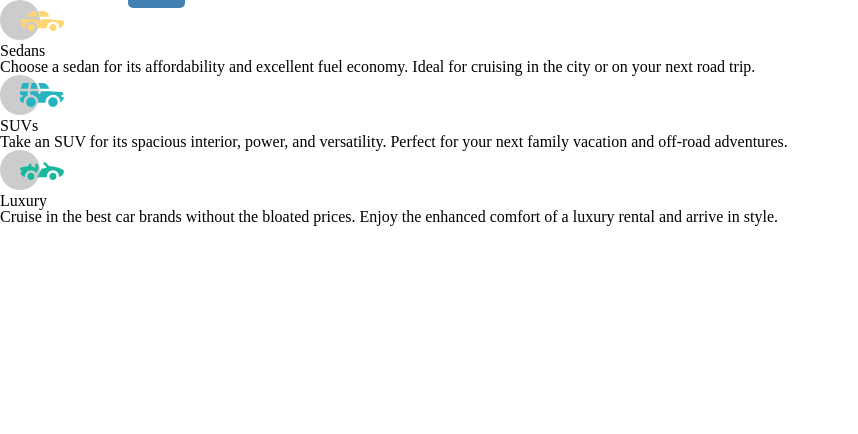
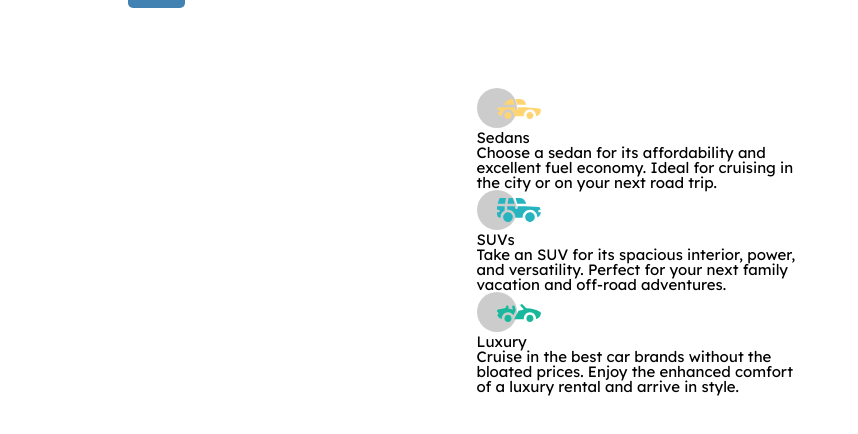
Before and after one commit to alexanderivanov2/frontend-mentor, a Vue app: page /newbie/3-column-preview in a window 1280 px wide. Shown: the top 434 px of the page, without its empty margins (0-858 px from the left). Built offline with nearby package versions, Linux system fonts and the light colour scheme.

Commit message:
implement layout for page and columns component

```diff
--- a/src/views/NewbiePages/3ColumnPreview/3ColumnPreview.vue
+++ b/src/views/NewbiePages/3ColumnPreview/3ColumnPreview.vue
@@ -1,10 +1,12 @@
 <template>
-    <section class="3-column-preview-page">
-        <ColumnPreviewCard
-            v-for="cardData in cardsData"
-            :key="cardData.carType"
-            :cardData="cardData"
-        />
+    <section class="columns-preview-page">
+        <div class="columns-preview">
+            <ColumnPreviewCard
+                v-for="cardData in cardsData"
+                :key="cardData.carType"
+                :cardData="cardData"
+            />
+        </div>
     </section>
 </template>
 
@@ -16,23 +18,39 @@ const cardsData = ref([
     {
         carType: 'Sedans',
         description: 'Choose a sedan for its affordability and excellent fuel economy. Ideal for cruising in the city or on your next road trip.',
-        carIcon: '/assets/images/3ColumnPreview/icon-sedans.svg'
+        carIcon: '/assets/images/3ColumnPreview/icon-sedans.svg',
+        cardClasses: 'sedan-card'
     },
     {
         carType: 'SUVs',
         description: 'Take an SUV for its spacious interior, power, and versatility. Perfect for your next family vacation and off-road adventures.',
-        carIcon: '/assets/images/3ColumnPreview/icon-suvs.svg'
+        carIcon: '/assets/images/3ColumnPreview/icon-suvs.svg',
+        cardClasses: 'suvs-card'
     },
     {
         carType: 'Luxury',
         description: 'Cruise in the best car brands without the bloated prices. Enjoy the enhanced comfort of a luxury rental and arrive in style.',
-        carIcon: '/assets/images/3ColumnPreview/icon-luxury.svg'
+        carIcon: '/assets/images/3ColumnPreview/icon-luxury.svg',
+        cardClasses: 'luxury-card'
     },
 ])
 
 
 </script>
 
-<style lang="scss" scoped>
+<style lang="scss" scoped >
+@import url('https://fonts.googleapis.com/css2?family=Big+Shoulders+Display:wght@700&family=Lexend+Deca&display=swap');
+.columns-preview-page {
+    height: 100%;
+    min-height: 100vh;
+    width: 100%;
+    font-size: 15px;
+    font-family: 'Lexend Deca', sans-serif;
 
+    .columns-preview {
+        width: 327px;
+        margin: 88px auto;
+        border-radius: 8px;
+    }
+}
 </style>
```
